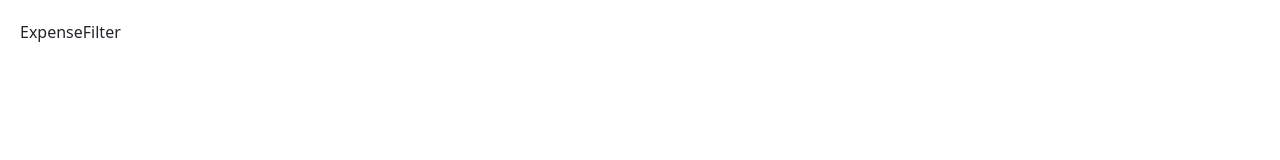
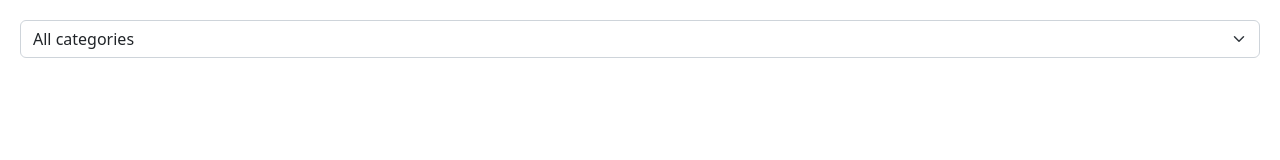
Before and after one commit to AIDK/expense-tracker, a React (Vite) app: page / in a window 1280 px wide. Shown: the top 160 px of the page. Built offline with nearby package versions, Linux system fonts and the light colour scheme.

Commit message:
Replaced hard coded category list

```diff
--- a/src/App.tsx
+++ b/src/App.tsx
@@ -1,9 +1,13 @@
+import { useState } from "react";
 import ExpenseFilter from "./components/ExpenseFilter";
 
 function App() {
+  const [selectCategory, setSelectedCategory] = useState("");
   return (
-    <div>
-      <ExpenseFilter />
+    <div className="mb-3">
+      <ExpenseFilter
+        onSelectCategory={(category) => setSelectedCategory(category)}
+      />
     </div>
   );
 }
--- /dev/null
+++ b/src/categories.ts
@@ -0,0 +1,3 @@
+const categories = ["Groceries", "Utilities", "Entertainment"] as const;
+
+export default categories;
--- a/src/components/ExpenseFilter.tsx
+++ b/src/components/ExpenseFilter.tsx
@@ -1,5 +1,23 @@
-const ExpenseFilter = () => {
-  return <div>ExpenseFilter</div>;
+import categories from "../categories";
+
+interface Props {
+  onSelectCategory: (category: string) => void;
+}
+
+const ExpenseFilter = ({ onSelectCategory }: Props) => {
+  return (
+    <select
+      className="form-select"
+      onChange={(event) => onSelectCategory(event.target.value)}
+    >
+      <option value="">All categories</option>
+      {categories.map((category) => (
+        <option key={category} value={category}>
+          {category}
+        </option>
+      ))}
+    </select>
+  );
 };
 
 export default ExpenseFilter;
```
